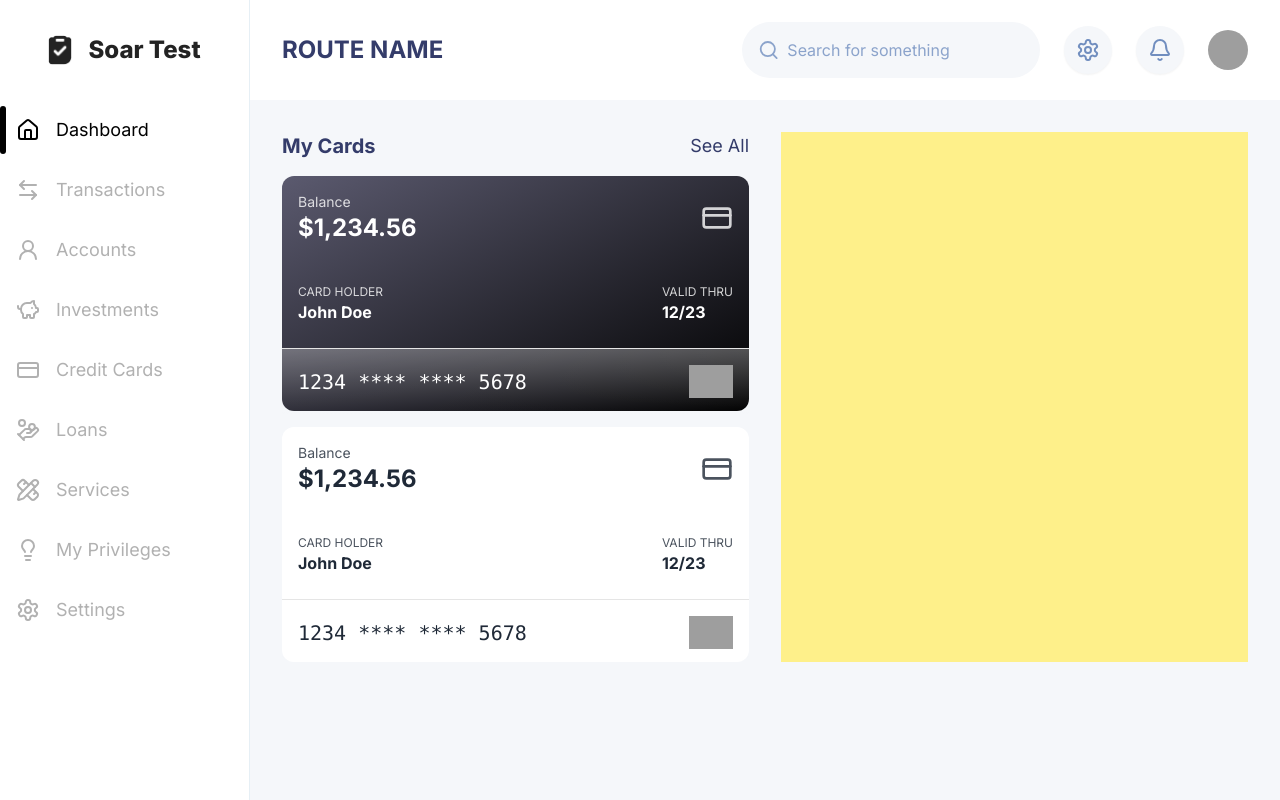
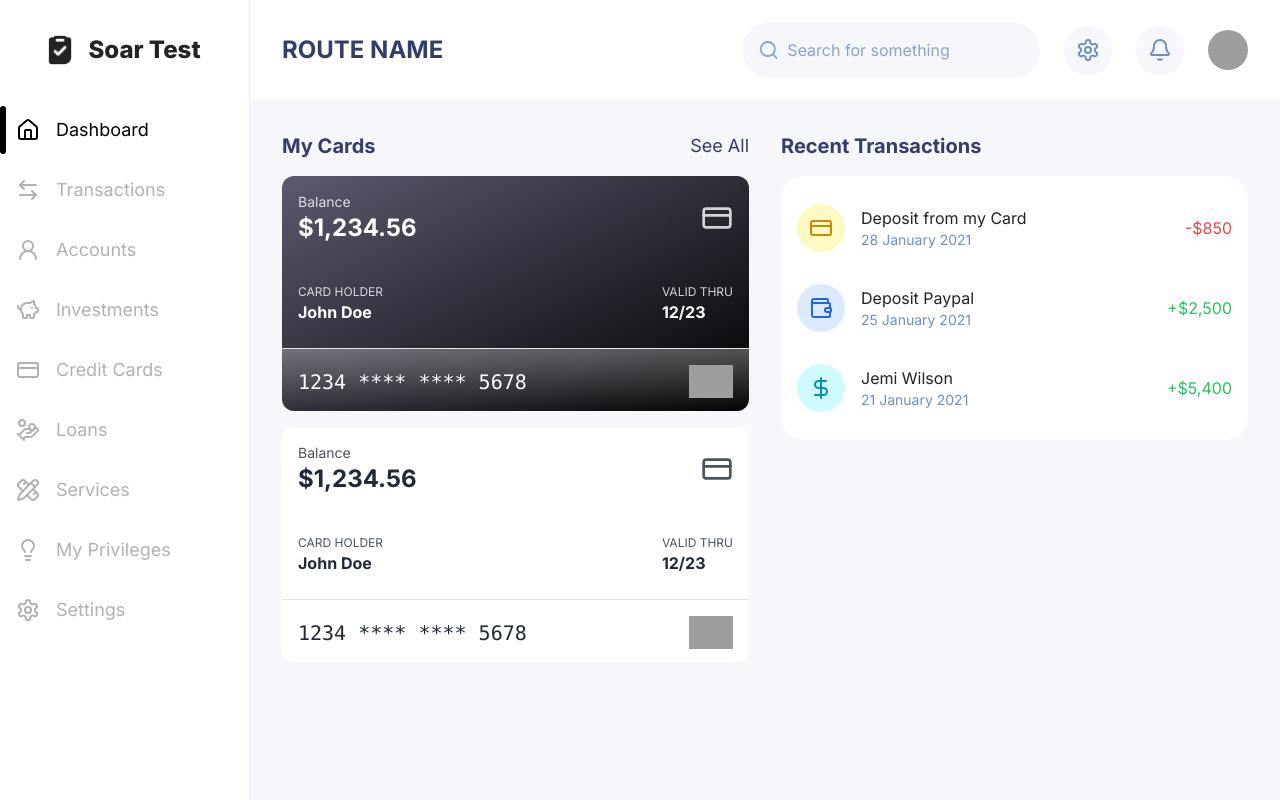
Before and after one commit to AymKh/soar-dashboard, a Next.js app: page / in a window 1280 px wide. Built offline with nearby package versions, Linux system fonts and the light colour scheme; grey boxes are pictures that could not be loaded.

Commit message:
feat: transactions section

```diff
--- a/src/app/(root)/page.tsx
+++ b/src/app/(root)/page.tsx
@@ -1,4 +1,5 @@
 import CreditCardContainer from "@/components/dashboard/creditCard";
+import RecentTransactions from "@/components/dashboard/transactions";
 import SectionContainer from "@/components/sectionContainer";
 import { ScrollArea } from "@/components/ui/scroll-area";
 import { Etheme, TCreditCardProps } from "@/lib/types";
@@ -41,7 +42,10 @@ export default function Home() {
         </div>
       </SectionContainer>
 
-      <div className="bg-yellow-200"></div>
+
+      <SectionContainer title='recent transactions' cta={{ label: '', href: '' }}>
+        <RecentTransactions />
+      </SectionContainer>
     </div>
   );
 }
--- /dev/null
+++ b/src/components/dashboard/transactions.tsx
@@ -0,0 +1,61 @@
+import React from 'react';
+import { CreditCard, Wallet, DollarSign } from 'lucide-react';
+import { TTransactionItem } from '@/lib/types';
+
+const TransactionItem = ({ icon: Icon, title, date, amount, isPositive }: TTransactionItem) => (
+    <div className="flex items-center space-x-4 py-3">
+        <div className={`p-3 rounded-full ${Icon === CreditCard ? 'bg-yellow-100' : Icon === Wallet ? 'bg-blue-100' : 'bg-cyan-100'}`}>
+            <Icon className={`w-6 h-6 ${Icon === CreditCard ? 'text-yellow-600' : Icon === Wallet ? 'text-blue-600' : 'text-cyan-600'}`} />
+        </div>
+        <div className="flex-1">
+            <h3 className=" text-accent-50 font-medium text-base">{title}</h3>
+            <p className="text-sm text-primary-200">{date}</p>
+        </div>
+        <span className={`font-medium ${isPositive ? 'text-green-500' : 'text-red-500'}`}>
+            {isPositive ? '+' : '-'}${Math.abs(amount).toLocaleString()}
+        </span>
+    </div>
+);
+
+const RecentTransactions = () => {
+    const transactions = [
+        {
+            icon: CreditCard,
+            title: "Deposit from my Card",
+            date: "28 January 2021",
+            amount: -850,
+            isPositive: false
+        },
+        {
+            icon: Wallet,
+            title: "Deposit Paypal",
+            date: "25 January 2021",
+            amount: 2500,
+            isPositive: true
+        },
+        {
+            icon: DollarSign,
+            title: "Jemi Wilson",
+            date: "21 January 2021",
+            amount: 5400,
+            isPositive: true
+        }
+    ];
+
+    return (
+        <div className="flex flex-col gap-2 overflow-y-scroll scroll-hidden bg-white p-4 rounded-3xl">
+            {transactions.map((transaction, index) => (
+                <TransactionItem
+                    key={index}
+                    icon={transaction.icon}
+                    title={transaction.title}
+                    date={transaction.date}
+                    amount={transaction.amount}
+                    isPositive={transaction.isPositive}
+                />
+            ))}
+        </div>
+    );
+};
+
+export default RecentTransactions;
```
Also changed, not shown: src/lib/types.ts (+8 -0 lines).
